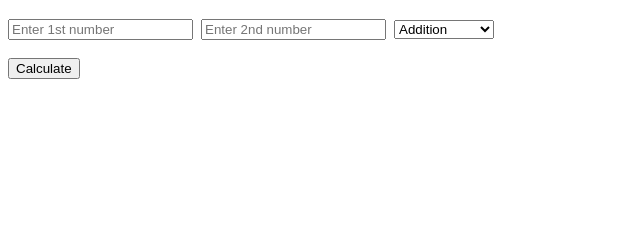
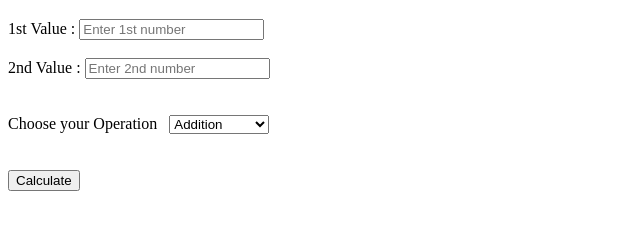
Before and after one commit to kinshuk-code-1729/calculator.github.io, a plain HTML site: page index.html in a window 1280 px wide. Shown: the part 61-290 px from the top of the page, without its empty margins (0-640 px from the left). Drawn offline with Linux system fonts and the light colour scheme.

Commit message:
Update index.html

```diff
--- a/index.html
+++ b/index.html
@@ -5,18 +5,31 @@
     <meta http-equiv="X-UA-Compatible" content="IE=edge">
     <meta name="viewport" content="width=device-width, initial-scale=1.0">
     <title>Calculator Application</title>
+    <link rel="stylesheet" href="style.css" type="text/css">
 </head>
 <body>
-    <h1>Calculator Application</h1>
-    <div>
-        <input type="text" id="n1" placeholder="Enter 1st number">&nbsp;
-        <input type="text" id="n2" placeholder="Enter 2nd number">&nbsp;
-        <select id="operation">
+        <h1>Calculator Application</h1>
+    <div id="root">
+        <div id="child1">
+            <div>
+                <span>1st Value :</span>
+                <input type="text" id="n1" placeholder="Enter 1st number">&nbsp;&nbsp;&nbsp;&nbsp;&nbsp;
+            </div>
+            <br>
+            <div>
+                <span>2nd Value :</span>
+                <input type="text" id="n2" placeholder="Enter 2nd number">&nbsp;&nbsp;&nbsp;&nbsp;&nbsp;
+            </div>
+            <br><br>
+            <span>Choose your Operation &nbsp;&nbsp;</span><select id="operation">
             <option value="add">Addition</option>
             <option value="sub">Subtraction</option>
             <option value="mul">Multiplication</option>
             <option value="div">Division</option>
         </select>
+        <br>
+
+        </div>
         <br><br>
         <button id="calculate" onclick="calc()">Calculate</button>
         <h2 id="result"></h2>
```
